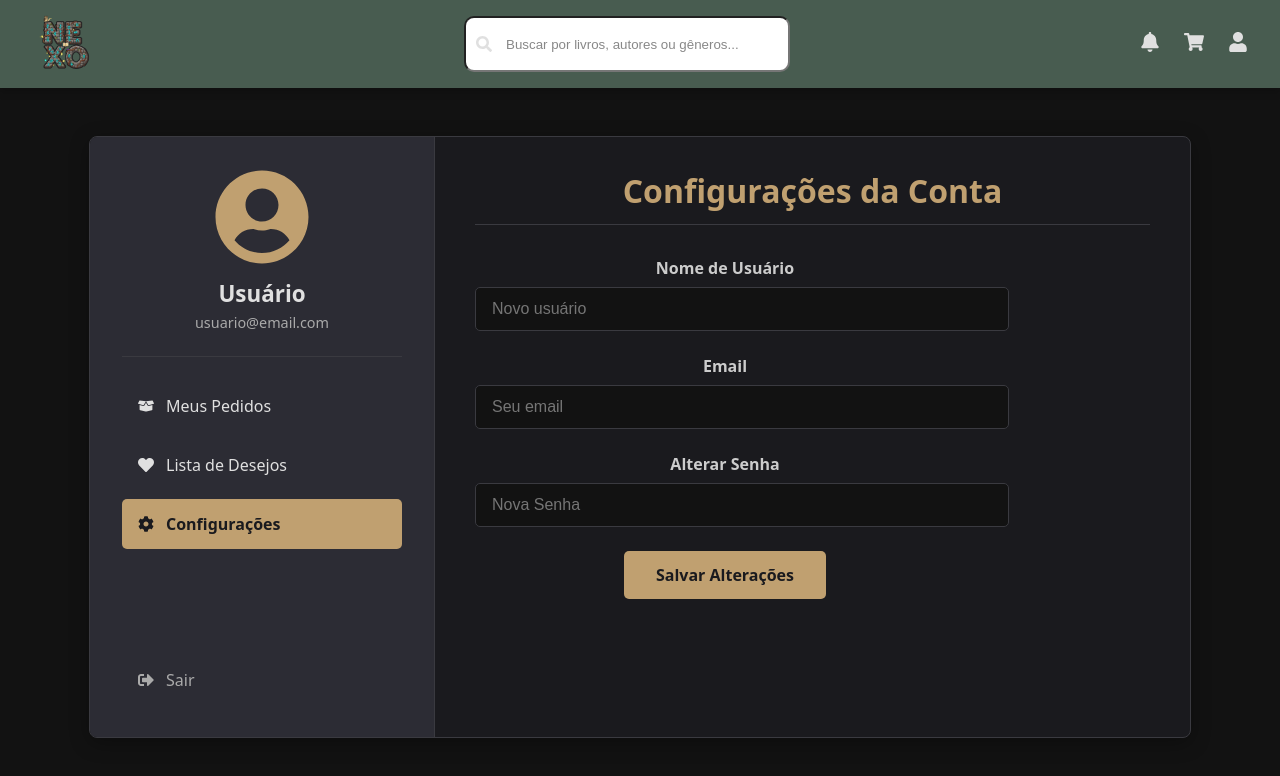
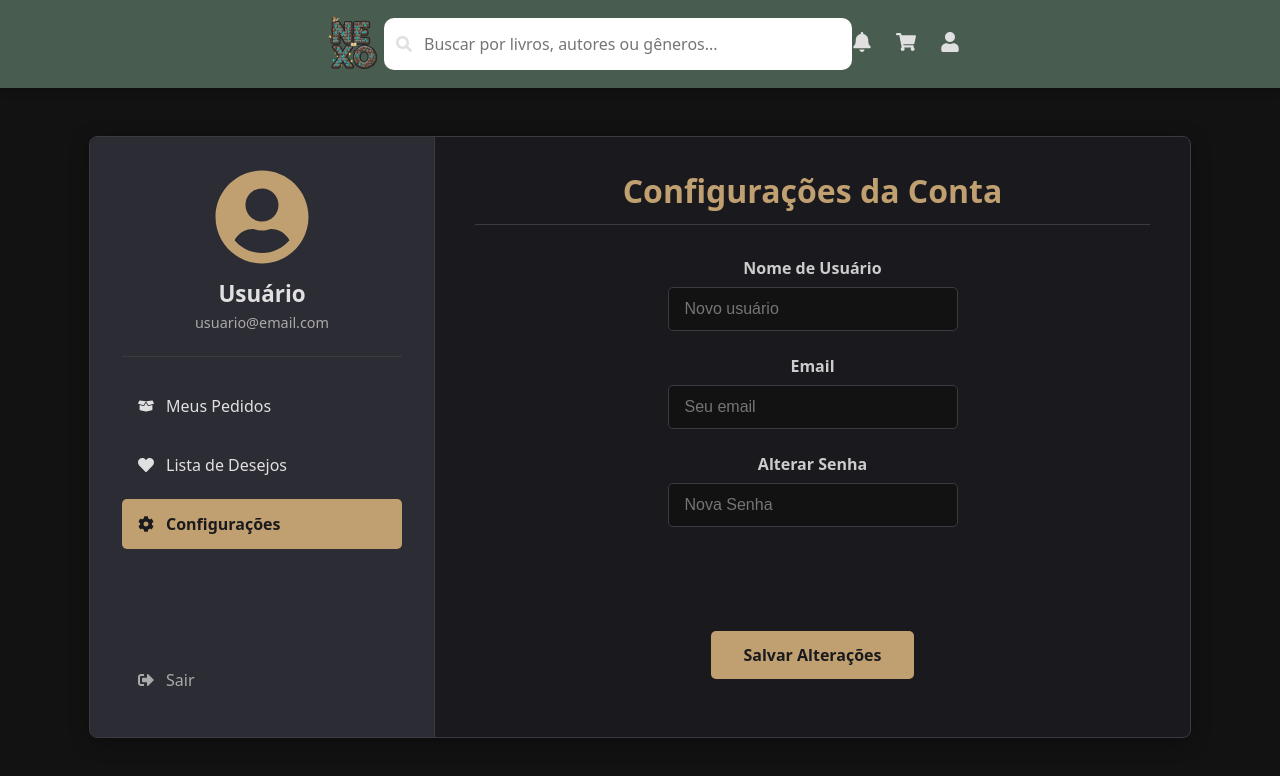
Before and after one commit to douglas0097/Nexo-Livraria, a React (Vite) app: page /usuarios in a window 1280 px wide. Shown: the top 776 px of the page. Built offline with nearby package versions, Linux system fonts and the light colour scheme.

Commit message:
ajustando

```diff
--- a/src/navbar/navbar.css
+++ b/src/navbar/navbar.css
@@ -4,8 +4,7 @@
     display: flex;
     align-items: center;
     justify-content: space-between;
-    gap: 23rem;
-    padding: 0.75rem 2rem;
+    padding: 0.75rem 20rem;
     background-color: #485c50;
     width: 100%;
     border-bottom: 1px solid var(--nav-border);
@@ -31,9 +30,14 @@
 .search-bar {
     position: relative;
     width: 100%;
+    display: flex;
 }
 
 .search-bar input {
+    all: unset;
+    background-color: white;
+    color: black;
+    text-align: left;
     height: 2rem;
     width: 20rem;
     border-radius: 10px;
@@ -52,12 +56,7 @@
     color: #e0e0e0;
 }
 
-.search-bar input::placeholder {
-    color: #888;
-}
-
 .navbar-right {
-    flex: 1 0 150px;
     display: flex;
     justify-content: flex-end;
     align-items: center;
--- a/src/navbar/navbar.tsx
+++ b/src/navbar/navbar.tsx
@@ -9,7 +9,7 @@ function Navbar() {
     <div className='nav-container'>
 
       <div className="navbar-lesft">
-        <a href="/">
+        <a href="/home">
           <img src={NavImg} alt="Nexo" className='navbar-logo' />
         </a>
       </div>
--- a/src/usuarios/usuarios.css
+++ b/src/usuarios/usuarios.css
@@ -119,6 +119,13 @@
   color: var(--nav-text);
 }
 
+.settings-form{
+  display: flex;
+  flex-direction: column;
+  justify-content: center;
+  align-items: center;
+}
+
 .content-panel h2 {
   font-size: 2rem;
   font-weight: 600;
@@ -144,22 +151,25 @@
 }
 
 .settings-form {
-  max-width: 500px;
+  display: flex;
+  flex-direction: column;
+  justify-content: center;
 }
 
 .form-group {
+  display: flex;
+  flex-direction: column;
   margin-bottom: 1.5rem;
 }
 
 .form-group label {
-  display: block;
+  text-align: center;
   margin-bottom: 0.5rem;
   font-weight: 600;
   color: #ccc;
 }
 
 .form-group input {
-  width: 100%;
   padding: 0.75rem 1rem;
   border-radius: 5px;
   border: 1px solid var(--border);
@@ -167,6 +177,8 @@
   color: var(--nav-text);
   font-size: 1rem;
   color: var(--nav-bg);
+  width: 20vw;
+  color: white;
 }
 
 .save-button {
@@ -179,6 +191,7 @@
   font-weight: 700;
   cursor: pointer;
   transition: transform 0.2s ease;
+  margin-top: 5rem;
 }
 
 .save-button:hover {
```
